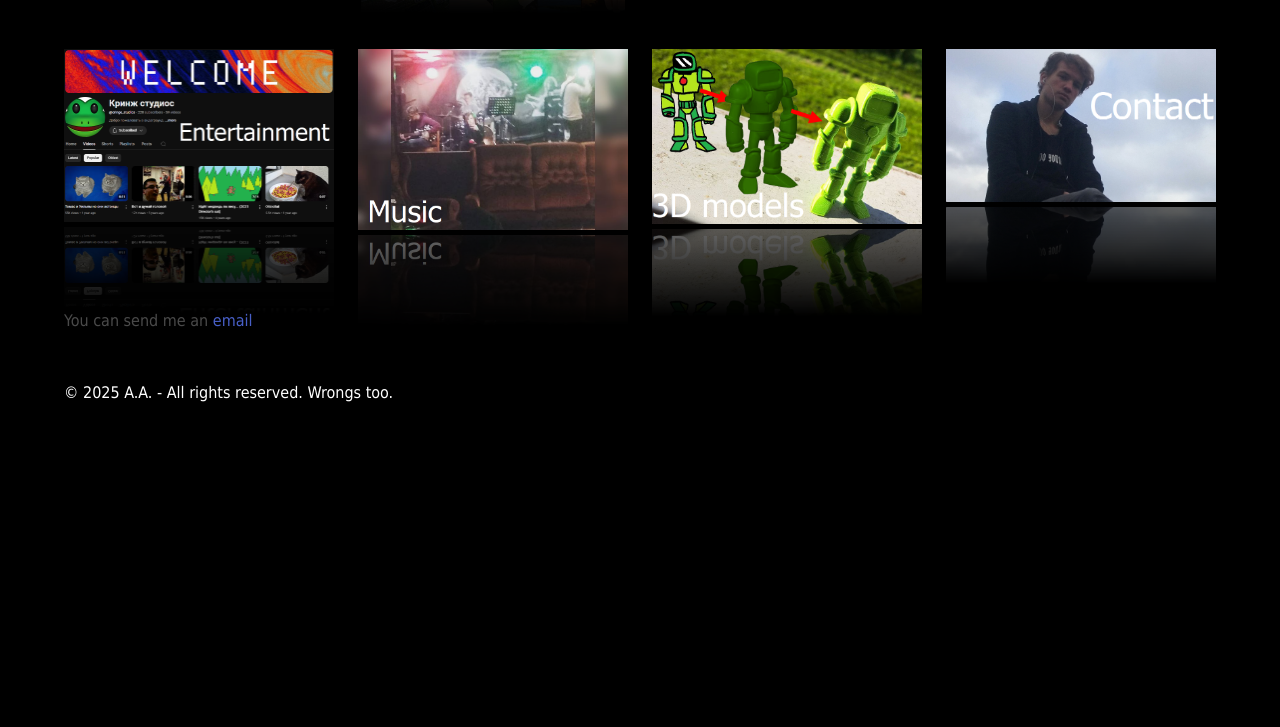
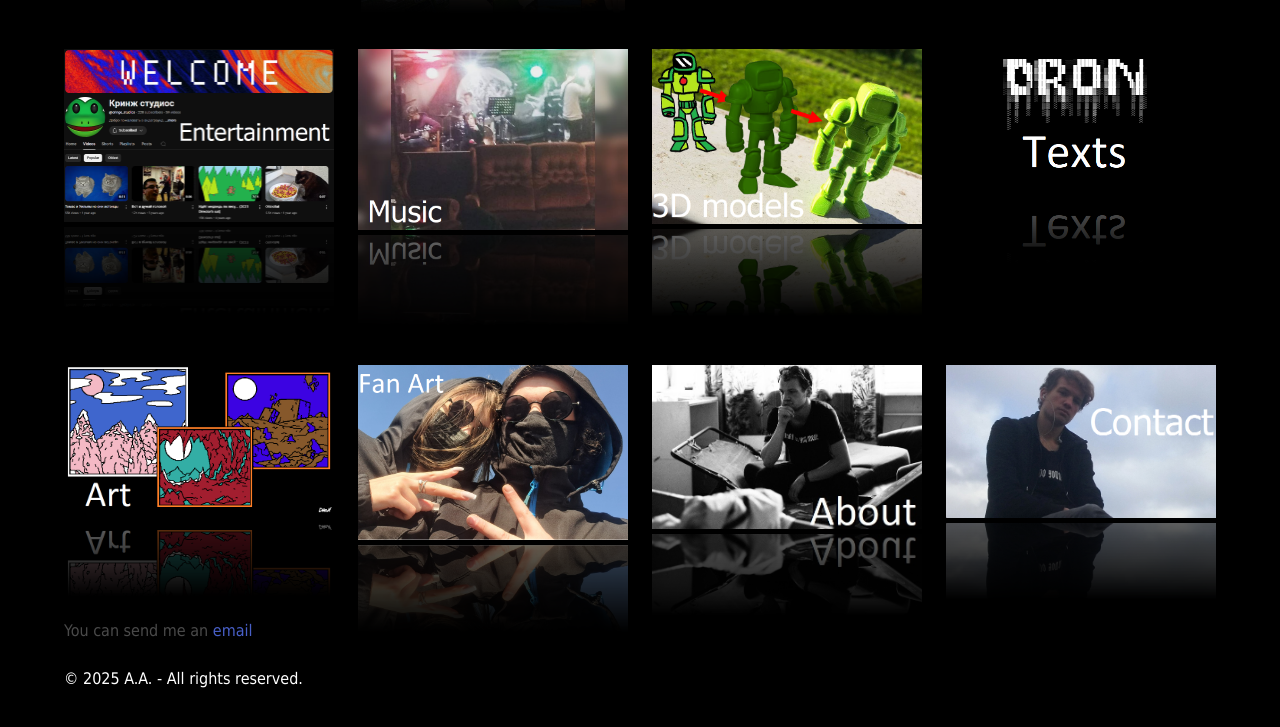
Before and after one commit to NewDron/site, a plain HTML site: page index.html in a window 1280 px wide. Shown: the part 819-1546 px from the top of the page. Before the commit the page ends 1464 px from the top, so only its background shows below. Drawn offline with nearby package versions, Linux system fonts and the light colour scheme.

Commit message:
Update index.html

```diff
--- a/index.html
+++ b/index.html
@@ -14,7 +14,7 @@
 			<img src="pics\x.png">
 			<div class="title_wrapper">
 				<span class="has-text-white">Hi, my name is</span>
-				<h1 class="title is-1 has-text-white">Andrei Aleksejev</h1>
+				<h1 class="title is-1 has-text-white">Andrei "Dron" Aleksejev</h1>
 				<button class="button is-medium">Check out my stuff</button>
 			</div>
 		</div>
@@ -26,7 +26,7 @@
 			<p class="has-text-white">Here are some of my multimedia projects that I can share:</p>
 		</div>
 		<div class="column is-one-quarter">
-			<a href="https://www.youtube.com/@new_dron">
+			<a href="https://www.youtube.com/playlist?list=PLFntK-w5litSDdXvswjCn262OpE_XmAVg">
 				<img src="pics\vid.png">
 			</a>
 		</div>
@@ -53,7 +53,7 @@
 			</a>
 		</div>
 		<div class="column is-one-quarter">
-			<a href="">
+			<a href="https://youtube.com/playlist?list=PLucf6RZcF_spD1qy5X3_mdkBDRDN9q87q&si=gsoGBmzY9py9Z_10">
 				<img src="pics\mu.png">
 			</a>
 		</div>
@@ -63,7 +63,29 @@
 			</a>
 		</div>
 		<div class="column is-one-quarter">
-			<a href="">
+			<a href="txt/txt.html">
+				<img src="pics\txt.png">
+			</a>
+		</div>
+	</div>
+	<div class="columns last">
+		<div class="column is-one-quarter">
+			<a href="scrollpics/gallery.html">
+				<img src="pics\ar.png">
+			</a>
+		</div>
+		<div class="column is-one-quarter">
+			<a href="fan/fancontent.html">
+				<img src="pics\fan.png">
+			</a>
+		</div>
+		<div class="column is-one-quarter">
+			<a href="dron/about.html">
+				<img src="pics\ab.jpg">
+			</a>
+		</div>
+		<div class="column is-one-quarter">
+			<a href="about/contact.html">
 				<img src="pics\cont.png">
 			</a>
 		</div>
@@ -72,8 +94,7 @@
 	<br />
 	<p>You can send me an <a href="mailto:dron4746@gmail.com">email</a></p>
 	<br />
-	<br />
-	<p class="has-text-white">© 2025 A.A. - All rights reserved. Wrongs too.</p>
+	<p class="has-text-white">© 2025 A.A. - All rights reserved.</p>
 </div>
 
 </body>
```
